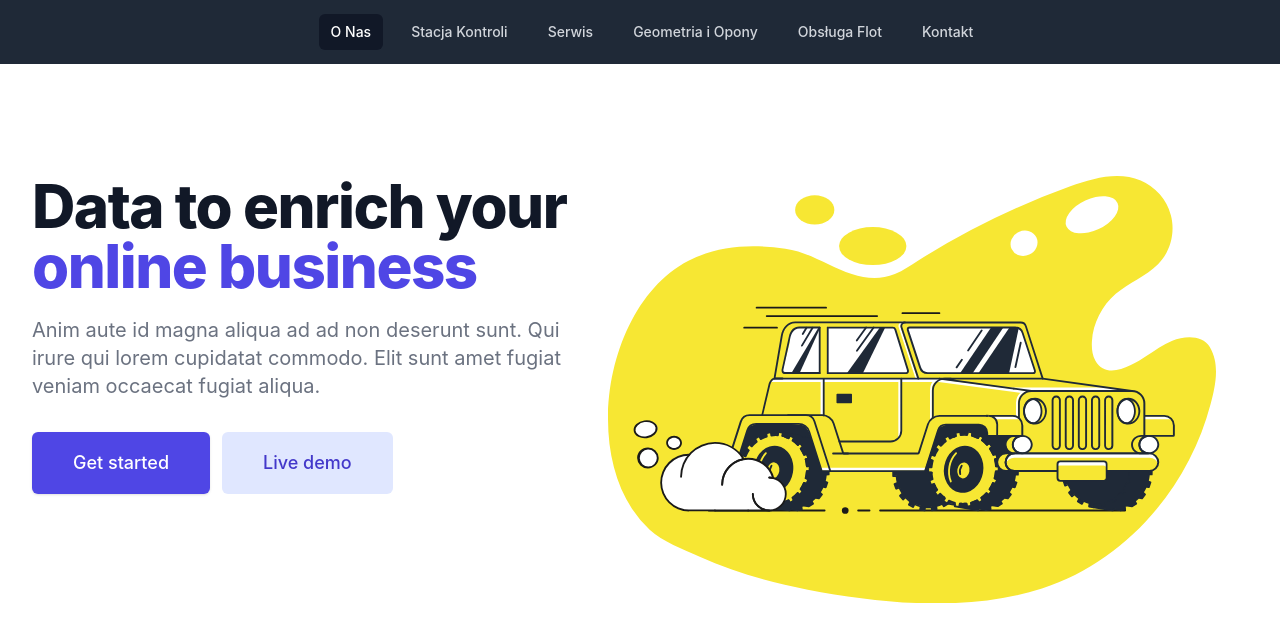
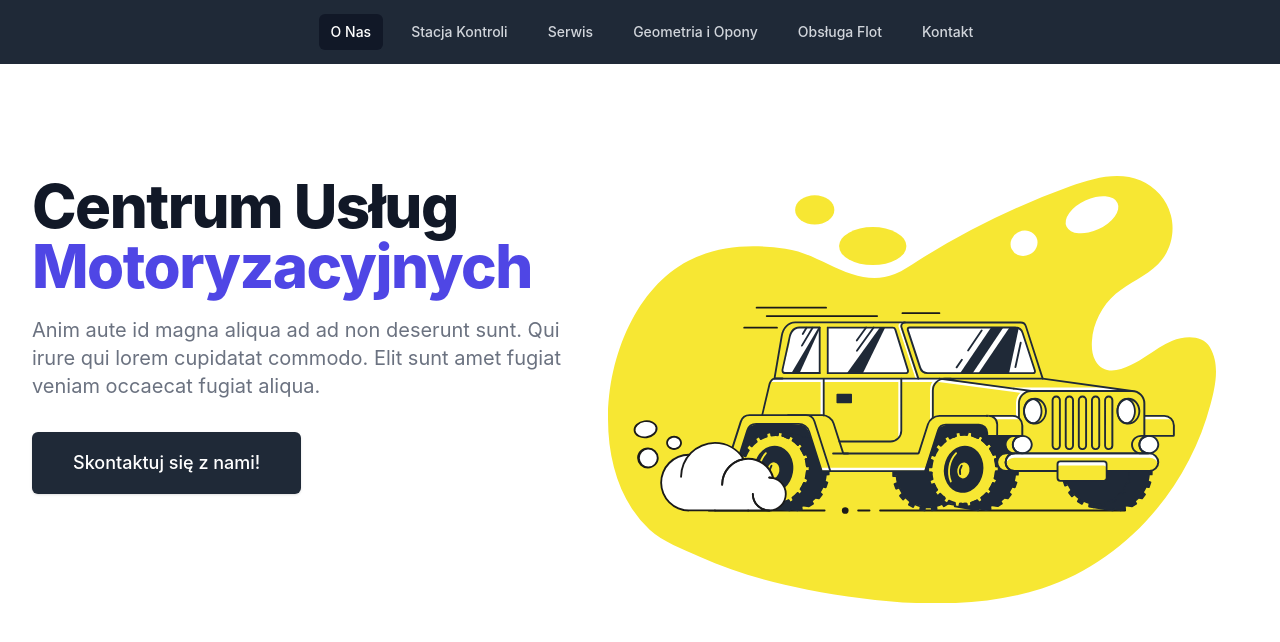
Before and after one commit to anthonybartczak/nextjs-moto-center, a Next.js app: page / in a window 1280 px wide. Shown: the top 642 px of the page. Built offline with nearby package versions, Linux system fonts and the light colour scheme.

Commit message:
SVG anim added

```diff
--- a/components/LogoMain.tsx
+++ b/components/LogoMain.tsx
@@ -1,14 +1,39 @@
 import React from "react";
+import { motion } from 'framer-motion';
+
+const bgVariant= {
+  hidden : {
+    opacity : 0,
+    pathLength : 0,
+    size : 0,
+  },
+  visible : {
+    opacity : 1,
+    pathLength: 1,
+    size: 1,
+    transition: {
+      type:"spring",
+      duration: 3,
+      ease: "easeInOut"
+    }
+  }
+}
 
 function LogoMain() {
     return (
-      <svg xmlns="http://www.w3.org/2000/svg" viewBox="0 0 799.98 562.38">
+      <motion.svg
+        xmlns="http://www.w3.org/2000/svg"
+        viewBox="0 0 799.98 562.38"
+        variants={bgVariant}
+        initial="hidden"
+        animate="visible"
+      >
       <g>
-        <path
+        <motion.path
           fill="#f7e733"
           d="M571 542.8c109.4-35.1 193-132.5 221.8-242.4 6.4-24.2 12.7-52.2-1-75.3-9.7-16.5-33.5-14.7-49.3-8.4-12.3 4.9-23.2 12.9-34.2 20.3-17.4 11.7-52.2 32.6-67 6.1-4.3-7.6-5.1-16.7-4.6-25.4 1.4-24 13.3-47 31.4-62.6 17.2-14.8 39.5-22.7 55.6-39 16.5-16.6 22.9-41.8 16.9-64.5a69.74 69.74 0 00-39.7-45.7c-29.3-12.3-62.8-3-92.6 7.7a1025.55 1025.55 0 00-200 97.6c-10.2 6.4-19.7 13.4-30.9 17.9-19.4 7.8-37.3 6.2-56.7-.1-29.8-9.6-55.8-29-87.4-33.3-44-6-87-4.8-127.4 16C3.5 164.3-31.6 342.4 31.5 437.9a145.73 145.73 0 0023.3 27.5c16.9 15.6 44.4 25.9 65.1 35.2 45.6 20.4 93.9 34.5 142.9 43.7C362.2 563 473.5 574 571 542.8z"
           transform="translate(.02 -.05)"
-        ></path>
+        ></motion.path>
         <ellipse
           cx="348.32"
           cy="92.25"
@@ -451,7 +476,7 @@ function LogoMain() {
           transform="translate(.02 -.05)"
         ></path>
       </g>
-    </svg>
+    </motion.svg>
       );
 }
 
--- a/pages/index.tsx
+++ b/pages/index.tsx
@@ -15,8 +15,8 @@ const Home: NextPage = () => {
       <main className="flex mt-10 mx-auto max-w-7xl px-4 sm:mt-12 sm:px-6 md:mt-16 lg:mt-20 lg:px-8 xl:mt-28">
         <div className="sm:text-center md:text-left">
           <h1 className="text-4xl tracking-tight font-extrabold text-gray-900 sm:text-5xl md:text-6xl">
-            <span className="block xl:inline">Data to enrich your</span>{' '}
-            <span className="block text-indigo-600">online business</span>
+            <span className="block xl:inline">Centrum Usług</span>{' '}
+            <span className="block text-indigo-600">Motoryzacyjnych</span>
           </h1>
           <p className="mt-3 text-base text-gray-500 sm:mt-5 sm:text-lg sm:max-w-xl sm:mx-auto md:mt-5 md:text-xl lg:mx-0">
             Anim aute id magna aliqua ad ad non deserunt sunt. Qui irure qui lorem cupidatat commodo. Elit sunt amet
@@ -26,17 +26,9 @@ const Home: NextPage = () => {
             <div className="rounded-md shadow">
               <a
                 href="#"
-                className="w-full flex items-center justify-center px-8 py-3 border border-transparent text-base font-medium rounded-md text-white bg-indigo-600 hover:bg-indigo-700 md:py-4 md:text-lg md:px-10"
+                className="w-full flex items-center justify-center px-8 py-3 border border-transparent text-base font-medium rounded-md text-white bg-gray-800 hover:bg-gray-900 md:py-4 md:text-lg md:px-10"
               >
-                Get started
-              </a>
-            </div>
-            <div className="mt-3 sm:mt-0 sm:ml-3">
-              <a
-                href="#"
-                className="w-full flex items-center justify-center px-8 py-3 border border-transparent text-base font-medium rounded-md text-indigo-700 bg-indigo-100 hover:bg-indigo-200 md:py-4 md:text-lg md:px-10"
-              >
-                Live demo
+                Skontaktuj się z nami!
               </a>
             </div>
           </div>
```
